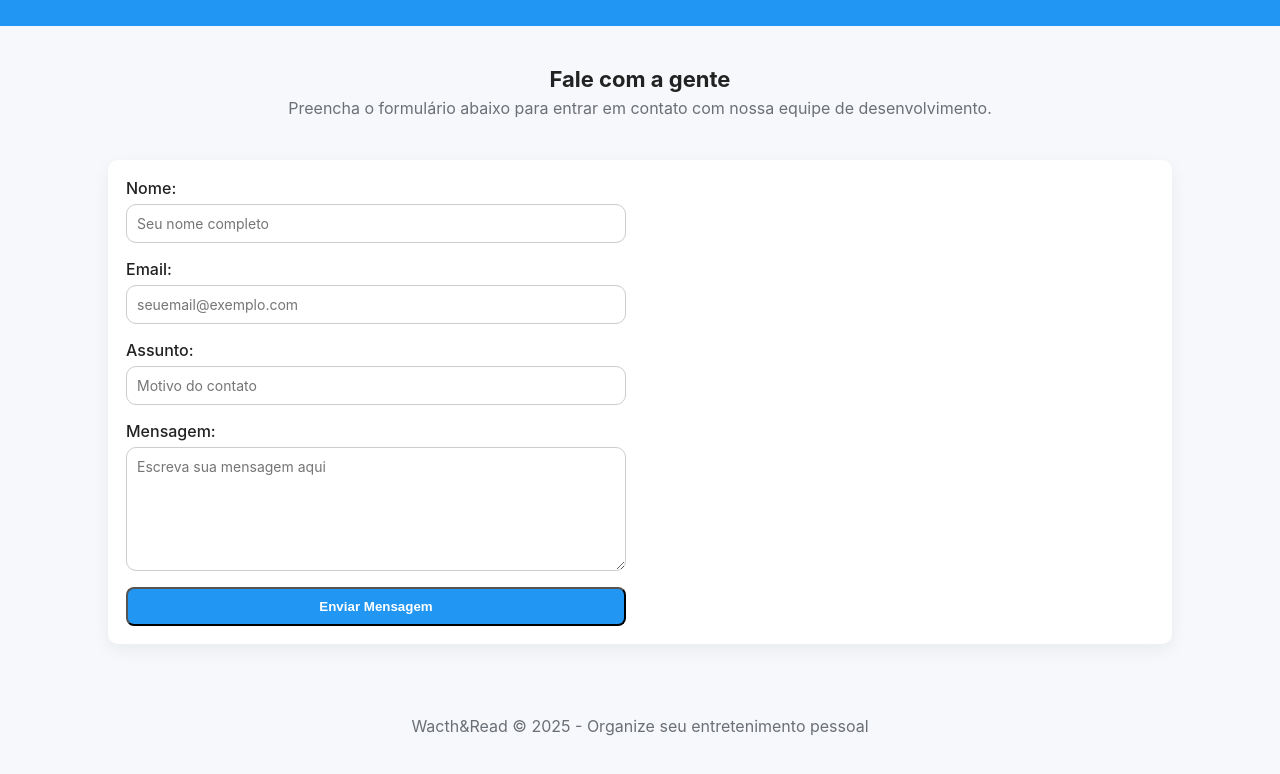
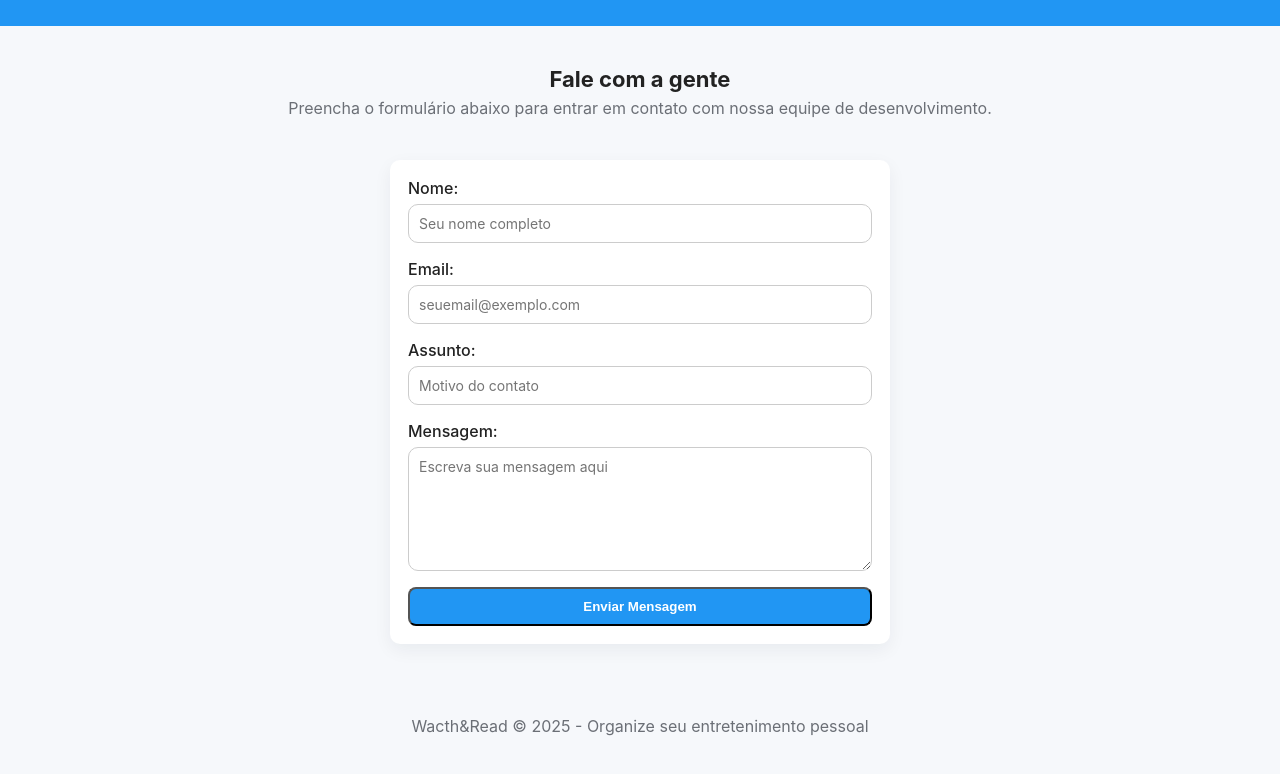
Before and after one commit to llousss/Watch-Read, a plain HTML site: page contato.html in a window 1280 px wide. Shown: the part 78-852 px from the top of the page. Drawn offline with Linux system fonts and the light colour scheme.

Commit message:
Atualizações no estilo da página "contato"

```diff
--- a/contato.html
+++ b/contato.html
@@ -33,7 +33,7 @@
   </header>
 
   <!-- CONTEÚDO PRINCIPAL -->
-  <main class="container">
+  <main class="container" style="justify-items: center;">
     <section class="introducao">
       <h2>Fale com a gente</h2>
       <p>Preencha o formulário abaixo para entrar em contato com nossa equipe de desenvolvimento.</p>
--- a/style.css
+++ b/style.css
@@ -178,6 +178,8 @@ body{
   display: flex;
   justify-content: center;
   margin-top: 20px;
+  width: 100%;
+  max-width: 500px;
 }
 
 .formulario-contato {
```
